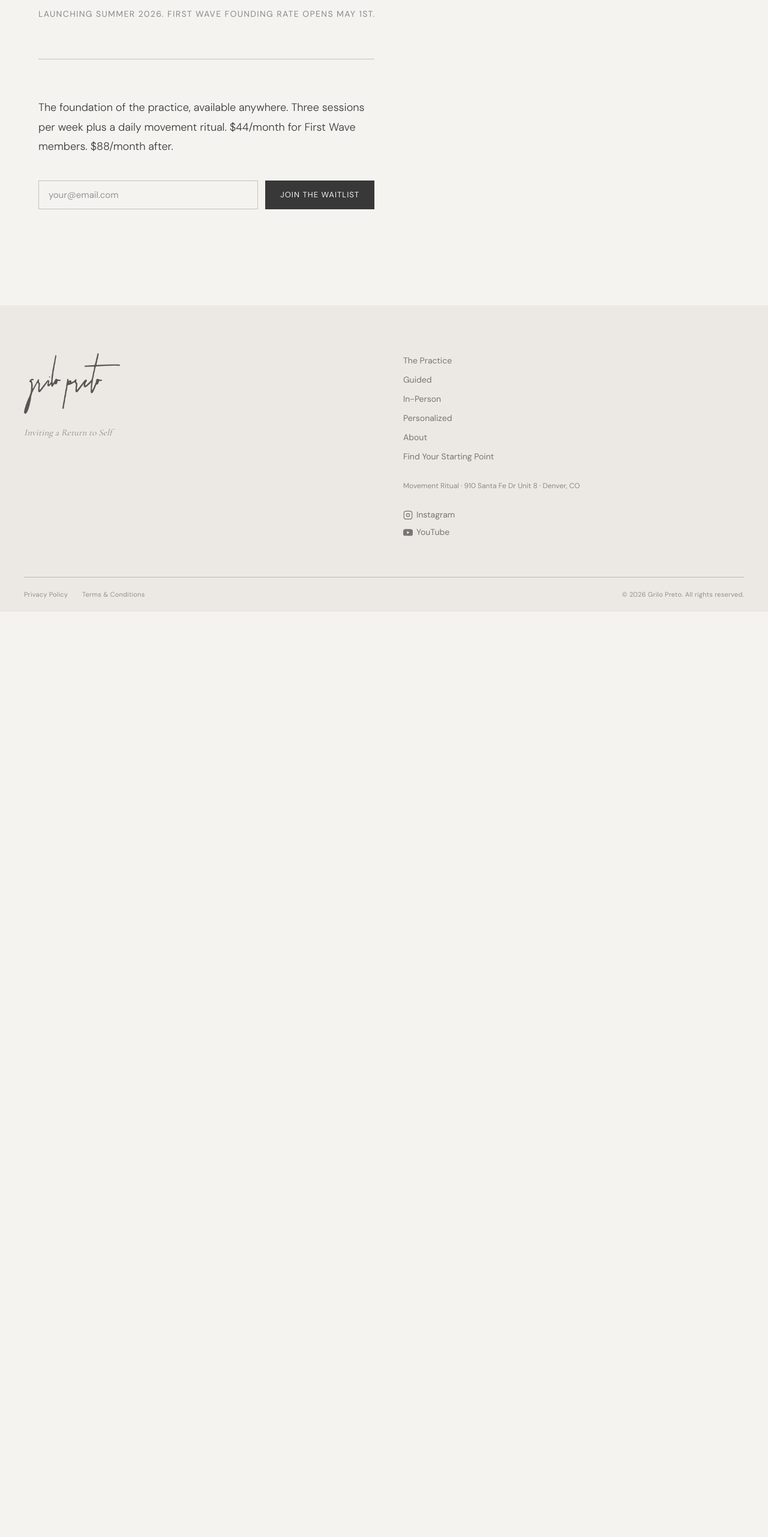
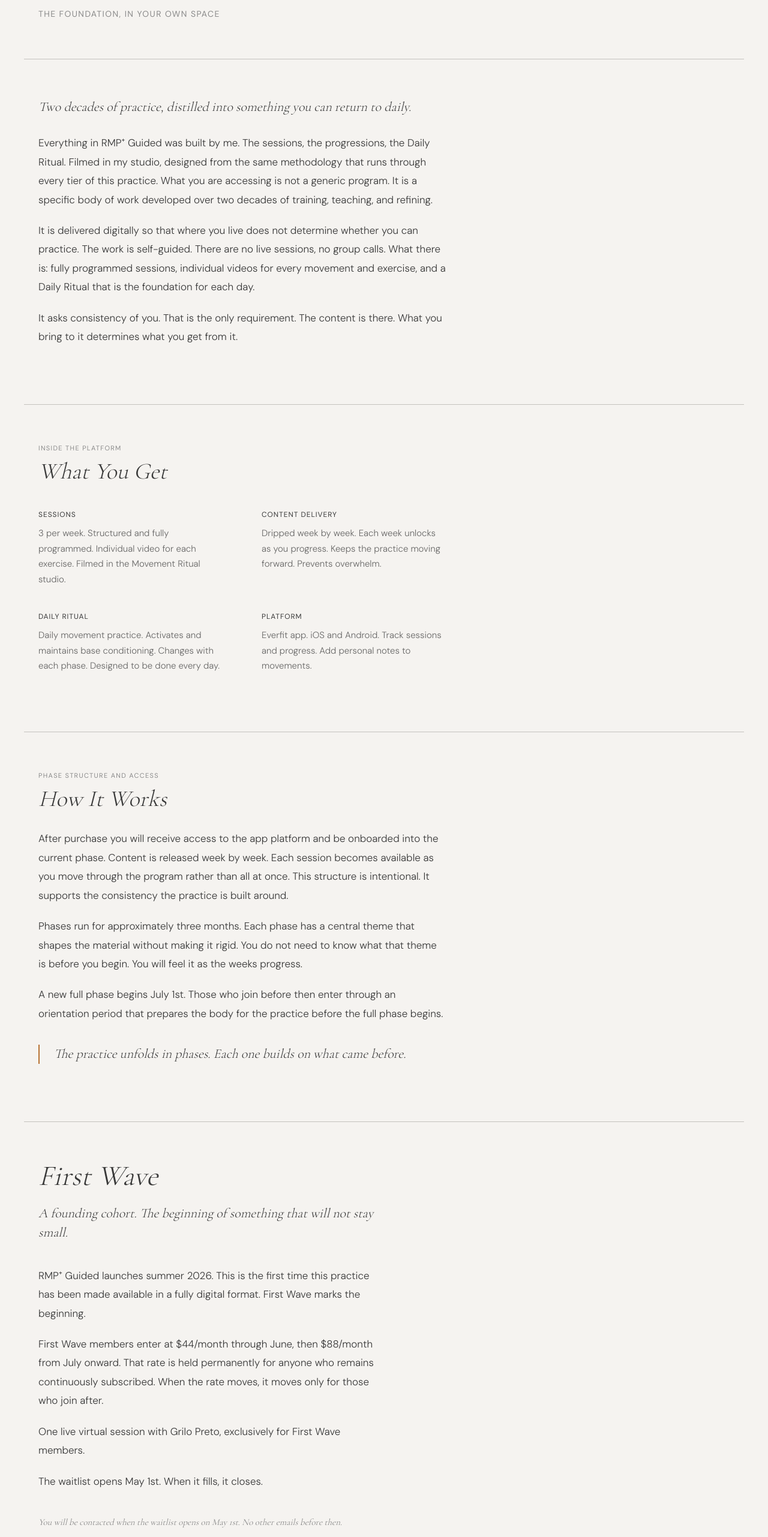
Before and after one commit to idevign/grilo-preto, a Next.js app: page /rmp/guided in a window 1280 px wide. Shown: the part 234-2797 px from the top of the page at 60% size. Before the commit the page ends 1254 px from the top, so only its background shows below. Built offline with nearby package versions, Linux system fonts and the light colour scheme.

Commit message:
RMP guided page content

```diff
--- a/src/app/rmp/guided/page.tsx
+++ b/src/app/rmp/guided/page.tsx
@@ -9,7 +9,7 @@ export default function RmpGuided() {
   const [status, setStatus] = useState<Status>("idle");
   const [errorMessage, setErrorMessage] = useState("");
 
-  async function handleSubmit(e: React.FormEvent) {
+  async function handleSubmit(e: React.FormEvent<HTMLFormElement>) {
     e.preventDefault();
     setStatus("submitting");
     setErrorMessage("");
@@ -37,6 +37,7 @@ export default function RmpGuided() {
 
   return (
     <main>
+
       {/* ── Hero ── */}
       <section style={{ padding: "5rem 1.5rem 4rem", maxWidth: "1200px", margin: "0 auto" }}>
         <h1
@@ -62,45 +63,246 @@ export default function RmpGuided() {
             margin: 0,
           }}
         >
-          Launching summer 2026. First Wave founding rate opens May 1st.
+          The foundation, in your own space
         </p>
       </section>
 
-      {/* ── Waitlist ── */}
+      {/* ── Section 1: No heading ── */}
       <section
         style={{
-          padding: "0 1.5rem 10rem",
+          padding: "0 1.5rem 6rem",
           maxWidth: "1200px",
           margin: "0 auto",
+          borderTop: "1px solid var(--color-subtle)",
+          paddingTop: "4rem",
         }}
       >
-        <div
-          style={{
-            borderTop: "1px solid var(--color-subtle)",
-            paddingTop: "4rem",
-            maxWidth: "560px",
-            display: "flex",
-            flexDirection: "column",
-            gap: "2.5rem",
-          }}
-        >
-          {/* Context */}
+        <div style={{ maxWidth: "680px", display: "flex", flexDirection: "column", gap: "1.75rem" }}>
           <p
             style={{
-              fontFamily: "var(--font-body)",
-              fontSize: "clamp(1rem, 1.8vw, 1.125rem)",
-              lineHeight: 1.8,
+              fontFamily: "var(--font-display)",
+              fontStyle: "italic",
+              fontSize: "clamp(1.125rem, 2vw, 1.375rem)",
+              fontWeight: 300,
               color: "var(--color-dark)",
               margin: 0,
-              fontWeight: 300,
+              lineHeight: 1.45,
             }}
           >
-            The foundation of the practice, available anywhere. Three sessions
-            per week plus a daily movement ritual. $44/month for First Wave
-            members. $88/month after.
+            Two decades of practice, distilled into something you can return to daily.
           </p>
 
-          {/* Form / confirmation */}
+          <div style={{ display: "flex", flexDirection: "column", gap: "1.25rem" }}>
+            <p className="rg-body">
+              Everything in RMP⁺ Guided was built by me. The sessions, the progressions, the Daily
+              Ritual. Filmed in my studio, designed from the same methodology that runs through every
+              tier of this practice. What you are accessing is not a generic program. It is a specific
+              body of work developed over two decades of training, teaching, and refining.
+            </p>
+            <p className="rg-body">
+              It is delivered digitally so that where you live does not determine whether you can
+              practice. The work is self-guided. There are no live sessions, no group calls. What
+              there is: fully programmed sessions, individual videos for every movement and exercise,
+              and a Daily Ritual that is the foundation for each day.
+            </p>
+            <p className="rg-body">
+              It asks consistency of you. That is the only requirement. The content is there. What
+              you bring to it determines what you get from it.
+            </p>
+          </div>
+        </div>
+      </section>
+
+      {/* ── Section 2: What You Get ── */}
+      <section
+        style={{
+          padding: "4rem 1.5rem 6rem",
+          maxWidth: "1200px",
+          margin: "0 auto",
+          borderTop: "1px solid var(--color-subtle)",
+        }}
+      >
+        <div style={{ display: "flex", flexDirection: "column", gap: "2.5rem" }}>
+          <div>
+            <p className="rg-label" style={{ marginBottom: "0.5rem" }}>Inside the Platform</p>
+            <h2 className="rg-section-heading">What You Get</h2>
+          </div>
+
+          <div className="rg-grid-2">
+            {[
+              {
+                title: "Sessions",
+                body: "3 per week. Structured and fully programmed. Individual video for each exercise. Filmed in the Movement Ritual studio.",
+              },
+              {
+                title: "Content Delivery",
+                body: "Dripped week by week. Each week unlocks as you progress. Keeps the practice moving forward. Prevents overwhelm.",
+              },
+              {
+                title: "Daily Ritual",
+                body: "Daily movement practice. Activates and maintains base conditioning. Changes with each phase. Designed to be done every day.",
+              },
+              {
+                title: "Platform",
+                body: "Everfit app. iOS and Android. Track sessions and progress. Add personal notes to movements.",
+              },
+            ].map((item) => (
+              <div key={item.title} style={{ display: "flex", flexDirection: "column", gap: "0.625rem" }}>
+                <p
+                  style={{
+                    fontFamily: "var(--font-body)",
+                    fontSize: "0.75rem",
+                    letterSpacing: "0.08em",
+                    textTransform: "uppercase",
+                    color: "var(--color-dark)",
+                    margin: 0,
+                    fontWeight: 400,
+                  }}
+                >
+                  {item.title}
+                </p>
+                <p
+                  style={{
+                    fontFamily: "var(--font-body)",
+                    fontSize: "0.9375rem",
+                    lineHeight: 1.7,
+                    color: "var(--color-dark)",
+                    margin: 0,
+                    fontWeight: 300,
+                    opacity: 0.75,
+                  }}
+                >
+                  {item.body}
+                </p>
+              </div>
+            ))}
+          </div>
+        </div>
+      </section>
+
+      {/* ── Section 3: How It Works ── */}
+      <section
+        style={{
+          padding: "4rem 1.5rem 6rem",
+          maxWidth: "1200px",
+          margin: "0 auto",
+          borderTop: "1px solid var(--color-subtle)",
+        }}
+      >
+        <div style={{ maxWidth: "680px", display: "flex", flexDirection: "column", gap: "1.75rem" }}>
+          <div>
+            <p className="rg-label" style={{ marginBottom: "0.5rem" }}>Phase Structure and Access</p>
+            <h2 className="rg-section-heading">How It Works</h2>
+          </div>
+
+          <div style={{ display: "flex", flexDirection: "column", gap: "1.25rem" }}>
+            <p className="rg-body">
+              After purchase you will receive access to the app platform and be onboarded into the
+              current phase. Content is released week by week. Each session becomes available as you
+              move through the program rather than all at once. This structure is intentional. It
+              supports the consistency the practice is built around.
+            </p>
+            <p className="rg-body">
+              Phases run for approximately three months. Each phase has a central theme that shapes
+              the material without making it rigid. You do not need to know what that theme is before
+              you begin. You will feel it as the weeks progress.
+            </p>
+            <p className="rg-body">
+              A new full phase begins July 1st. Those who join before then enter through an
+              orientation period that prepares the body for the practice before the full phase begins.
+            </p>
+          </div>
+
+          <blockquote
+            style={{
+              fontFamily: "var(--font-display)",
+              fontStyle: "italic",
+              fontSize: "clamp(1.125rem, 2vw, 1.375rem)",
+              fontWeight: 300,
+              color: "var(--color-dark)",
+              margin: "0.5rem 0 0",
+              lineHeight: 1.45,
+              borderLeft: "2px solid var(--color-copper)",
+              paddingLeft: "1.5rem",
+            }}
+          >
+            The practice unfolds in phases. Each one builds on what came before.
+          </blockquote>
+        </div>
+      </section>
+
+      {/* ── Section 4: First Wave + Waitlist Form ── */}
+      <section
+        style={{
+          padding: "4rem 1.5rem 10rem",
+          maxWidth: "1200px",
+          margin: "0 auto",
+          borderTop: "1px solid var(--color-subtle)",
+        }}
+      >
+        <div style={{ maxWidth: "560px", display: "flex", flexDirection: "column", gap: "2.5rem" }}>
+          <div style={{ display: "flex", flexDirection: "column", gap: "1.25rem" }}>
+            <h2
+              style={{
+                fontFamily: "var(--font-display)",
+                fontStyle: "italic",
+                fontSize: "clamp(2rem, 4vw, 3rem)",
+                fontWeight: 300,
+                color: "var(--color-dark)",
+                margin: 0,
+                lineHeight: 1.1,
+              }}
+            >
+              First Wave
+            </h2>
+
+            <p
+              style={{
+                fontFamily: "var(--font-display)",
+                fontStyle: "italic",
+                fontSize: "clamp(1.125rem, 2vw, 1.375rem)",
+                fontWeight: 300,
+                color: "var(--color-dark)",
+                margin: 0,
+                lineHeight: 1.45,
+              }}
+            >
+              A founding cohort. The beginning of something that will not stay small.
+            </p>
+          </div>
+
+          <div style={{ display: "flex", flexDirection: "column", gap: "1.25rem" }}>
+            <p className="rg-body">
+              RMP⁺ Guided launches summer 2026. This is the first time this practice has been made
+              available in a fully digital format. First Wave marks the beginning.
+            </p>
+            <p className="rg-body">
+              First Wave members enter at $44/month through June, then $88/month from July onward.
+              That rate is held permanently for anyone who remains continuously subscribed. When the
+              rate moves, it moves only for those who join after.
+            </p>
+            <p className="rg-body">
+              One live virtual session with Grilo Preto, exclusively for First Wave members.
+            </p>
+            <p className="rg-body">
+              The waitlist opens May 1st. When it fills, it closes.
+            </p>
+          </div>
+
+          <p
+            style={{
+              fontFamily: "var(--font-display)",
+              fontStyle: "italic",
+              fontSize: "0.9375rem",
+              color: "var(--color-mid)",
+              margin: 0,
+              lineHeight: 1.6,
+            }}
+          >
+            You will be contacted when the waitlist opens on May 1st. No other emails before then.
+          </p>
+
+          {/* Waitlist form */}
           {status === "success" ? (
             <p
               style={{
@@ -181,6 +383,43 @@ export default function RmpGuided() {
           )}
         </div>
       </section>
+
+      <style>{`
+        .rg-body {
+          font-family: var(--font-body);
+          font-size: clamp(1rem, 1.8vw, 1.0625rem);
+          line-height: 1.85;
+          color: var(--color-dark);
+          margin: 0;
+          font-weight: 300;
+        }
+        .rg-label {
+          font-family: var(--font-body);
+          font-size: 0.6875rem;
+          letter-spacing: 0.12em;
+          text-transform: uppercase;
+          color: var(--color-mid);
+          margin: 0;
+        }
+        .rg-section-heading {
+          font-family: var(--font-display);
+          font-size: clamp(1.75rem, 3vw, 2.5rem);
+          font-weight: 300;
+          font-style: italic;
+          color: var(--color-dark);
+          margin: 0;
+          line-height: 1.2;
+        }
+        .rg-grid-2 {
+          display: grid;
+          grid-template-columns: 1fr 1fr;
+          gap: 2.5rem 4rem;
+          max-width: 680px;
+        }
+        @media (max-width: 560px) {
+          .rg-grid-2 { grid-template-columns: 1fr; gap: 2rem; }
+        }
+      `}</style>
     </main>
   );
 }
```
